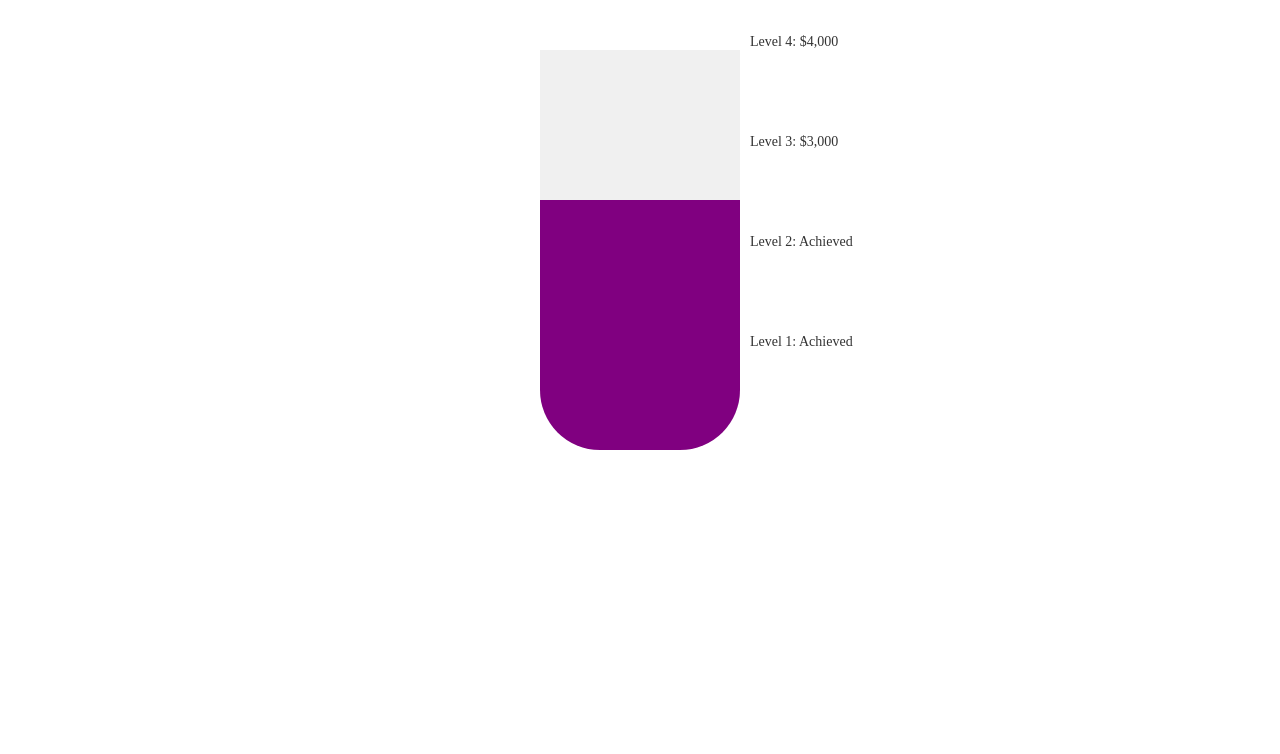
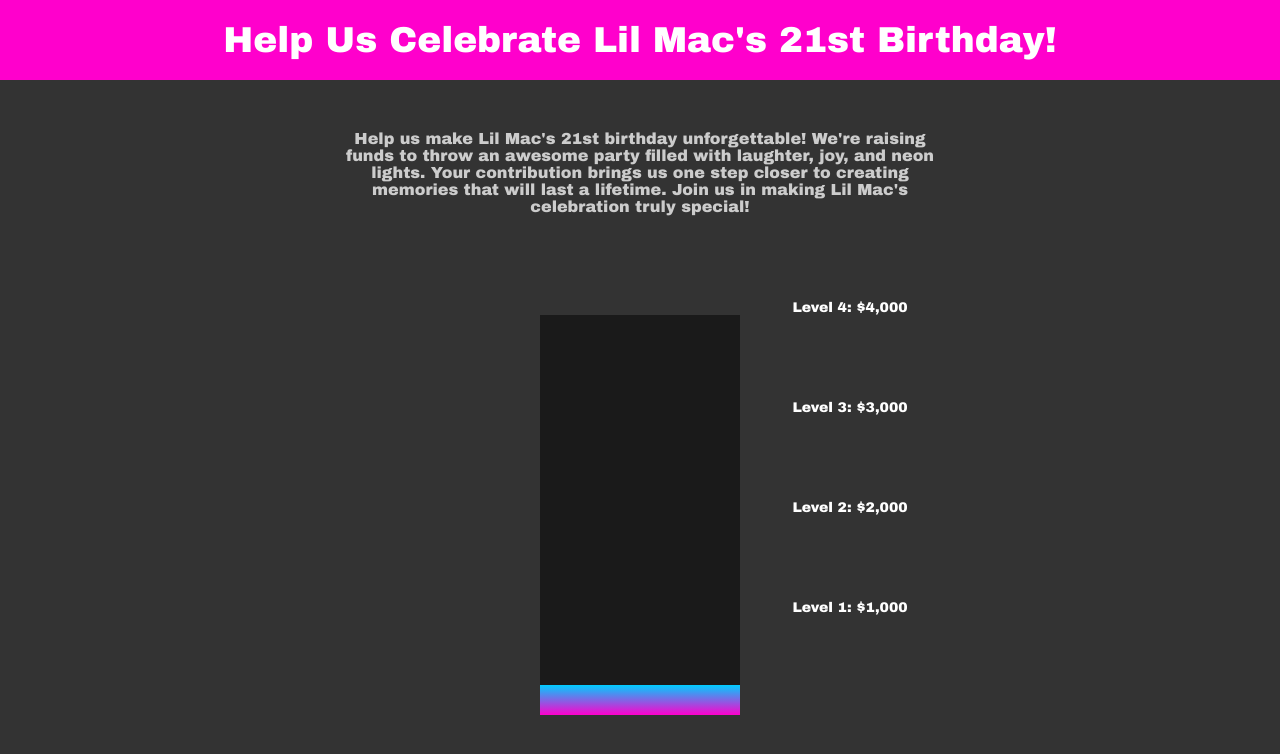
Before and after one commit to vsherr314/party-tracker, a plain HTML site: page index.html in a window 1280 px wide. Drawn offline with Linux system fonts and the light colour scheme.

Commit message:
snazzed up style

```diff
--- a/index.html
+++ b/index.html
@@ -4,15 +4,40 @@
 <head>
     <meta charset="UTF-8">
     <meta name="viewport" content="width=device-width, initial-scale=1.0">
-    <title>Fundraising Platform</title>
+    <title>21st Birthday Fundraiser</title>
     <style>
+        body {
+            margin: 0;
+            padding: 0;
+            background-color: #333; /* Dark gray background */
+            color: #fff;
+            font-family: 'Arial Black', sans-serif;
+            text-align: center;
+        }
+
+        header {
+            background-color: #ff00cc; /* Neon orange header */
+            padding: 20px;
+            margin-bottom: 20px;
+        }
+
+        h1 {
+            margin: 0;
+            font-size: 36px;
+        }
+
+        #description {
+            max-width: 600px;
+            margin: 50px auto 100px;
+            color: #ccc;
+        }
+
         #thermometer {
             width: 200px;
             height: 400px;
-            background-color: #f0f0f0;
+            background-color: #1a1a1a; /* Dark background for thermometer */
             position: relative;
-            margin: 50px auto;
-            border-radius: 0 0 60px 60px;
+            margin: 0 auto;
         }
 
         #fill {
@@ -21,8 +46,8 @@
             bottom: 0;
             height: 100%;
             transition: height 0.5s ease;
-            border-radius: 0 0 60px 60px;
-            background: purple;
+            background: linear-gradient(0deg, #ff00cc 0%, #00ccff 100%); /* Neon pink to neon blue gradient */
+            overflow: hidden;
         }
 
         .level {
@@ -31,12 +56,19 @@
             left: 100%;
             margin-left: 10px;
             font-size: 14px;
-            color: #333;
+            color: #fff;
         }
     </style>
 </head>
 
 <body>
+    <header>
+        <h1>Help Us Celebrate Lil Mac's 21st Birthday!</h1>
+    </header>
+
+    <div id="description">
+        <p>Help us make Lil Mac's 21st birthday unforgettable! We're raising funds to throw an awesome party filled with laughter, joy, and neon lights. Your contribution brings us one step closer to creating memories that will last a lifetime. Join us in making Lil Mac's celebration truly special!</p>
+    </div>
 
     <div id="thermometer">
         <!-- adjust based on levels and amounts needed-->
@@ -49,7 +81,7 @@
 
     <script>
         // adjust based on actual current fundraising amount
-        const fundraisingAmount = 2500;
+        const fundraisingAmount = 300;
 
         // adjust based on levels and amounts needed
         const levels = [
@@ -70,7 +102,6 @@
 
         fill.style.height = `${Math.min((fundraisingAmount / levels[levels.length - 1].amount) * 100, 100)}%`;
     </script>
-
 </body>
 
 </html>
```
